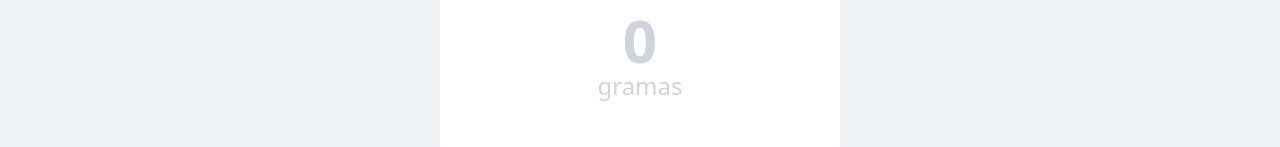
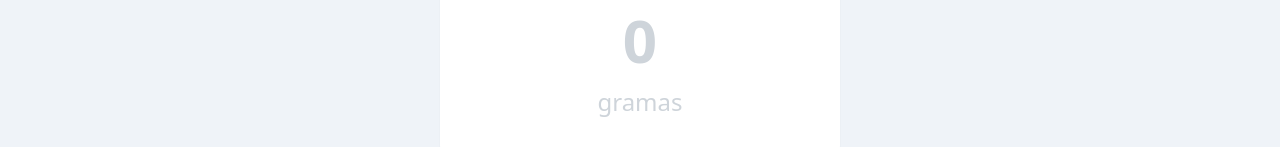
Before and after one commit to danilolan/viniciuszago-calculadora, a Next.js app: page / in a window 1280 px wide. Shown: the part 666-813 px from the top of the page. Built offline with nearby package versions, Linux system fonts and the light colour scheme.

Commit message:
fix: margins

```diff
--- a/src/components/Calculator/index.tsx
+++ b/src/components/Calculator/index.tsx
@@ -130,7 +130,7 @@ export default function Calculator(){
             <p className={`text-6xl font-bold ${getDownMass().toString() === "0" && 'text-gray-100 '}`}>
               {getDownMass().toString()}
             </p>
-          <p className="text-2xl text-gray-100 font-medium">
+          <p className="text-2xl text-gray-100 font-medium mt-4">
             gramas
           </p>
         </div>
--- a/src/components/MassLabel/index.tsx
+++ b/src/components/MassLabel/index.tsx
@@ -13,7 +13,7 @@ export default function Masslabel({
         <div className="flex flex-col items-center justify-center mx-auto">
           {
             !!setValue ?
-            <input type="number" disabled={disabled} className={`disabled:bg-transparent w-full text-center text-6xl font-bold ${value === "0" && 'text-gray-100 '}`} value={value} onChange={(e) => setValue(e.target.value)}/>
+            <input type="number" disabled={disabled} className={`p-0 disabled:bg-transparent w-full text-center text-6xl font-bold ${value === "0" && 'text-gray-100 '}`} value={value} onChange={(e) => setValue(e.target.value)}/>
             :
             <p className={`text-6xl font-bold ${value === "0" && 'text-gray-100 '}`}>
               {value}
```
